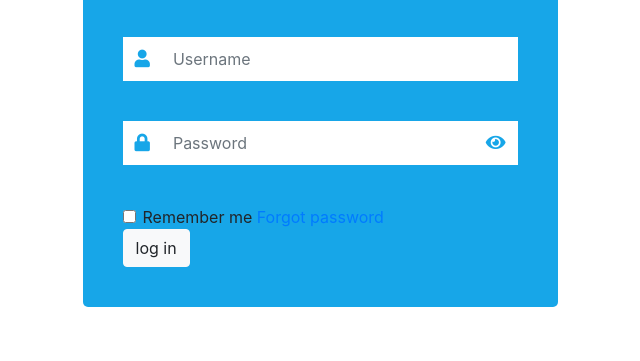
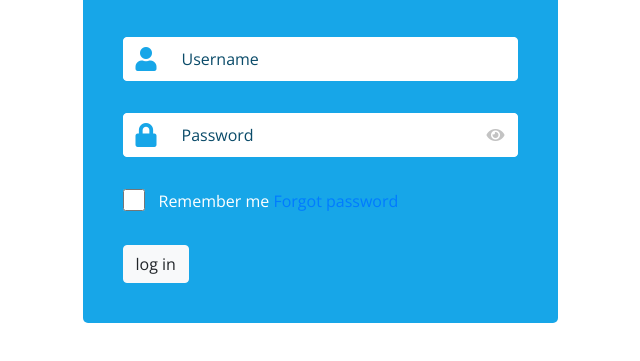
Before and after one commit to Cucurbiturilum/Airport, a plain HTML site: page login.html in a window 1280 px wide. Shown: the part 137-498 px from the top of the page, without its empty margins (320-960 px from the left). Drawn offline with nearby package versions, Linux system fonts and the light colour scheme.

Commit message:
change form height, mb, colors

```diff
--- a/assets/css/login.scss
+++ b/assets/css/login.scss
@@ -8,27 +8,60 @@
   }
 
   .input-group {
-    margin-bottom: 2.5rem;
+    margin-bottom: 2rem;
+    background-color: #fff;
+    border-radius: 5px;
     height: 2.75rem;
 
     .input-group-prepend, .input-group-append {
+      background-color: transparent;
+
       .input-group-text {
         background-color: #fff;
-        height: 100%;
-        border: none;
-        border-radius: 0;
+        border-color: #fff;
+
+        &.btn:focus {
+          box-shadow: none;
+        }
 
         i {
           color: $My-Color-Theme-3;
-          font-size: 1.1rem;
+          font-size: 1.5rem;
+
+          &.fa-eye {
+            color: #c3c3c3;
+            font-size: 1rem;
+          }
         }
       }
     }
 
     .form-control {
+      background-color: transparent;
+      border-color: #fff;
       height: 100%;
-      border: none;
-      border-radius: 0;
+
+      &::placeholder {
+        color: $My-Color-Theme-1;
+      }
+
+      &:focus {
+        box-shadow: none;
+      }
+    }
+  }
+
+  .form-check {
+    margin-bottom: 2rem;
+    .form-check-input {
+      height: 1.4rem;
+      width: 1.4rem;
+      margin-top: 0;
+    }
+    .form-check-label{
+      margin-left: 1rem;
+      font-size: 1rem;
+      color: #fff;
     }
   }
 }
--- a/assets/css/main.scss
+++ b/assets/css/main.scss
@@ -5,6 +5,10 @@ $My-Color-Theme-3: #17A6E8;
 $My-Color-Theme-4: #2A5569;
 $My-Color-Theme-5: #1281B5;
 
-
+$main-font: 'Open Sans', sans-serif;
 
 @import "login";
+
+body{
+  font-family: $main-font;
+}
--- a/login.html
+++ b/login.html
@@ -9,7 +9,7 @@
     <link rel="stylesheet" href="https://stackpath.bootstrapcdn.com/bootstrap/4.3.1/css/bootstrap.min.css"
           integrity="sha384-ggOyR0iXCbMQv3Xipma34MD+dH/1fQ784/j6cY/iJTQUOhcWr7x9JvoRxT2MZw1T" crossorigin="anonymous">
     <link rel="stylesheet" href="https://use.fontawesome.com/releases/v5.11.2/css/all.css">
-
+    <link href="https://fonts.googleapis.com/css?family=Open+Sans:300,300i,400,400i,600,600i,700,700i,800,800i&display=swap" rel="stylesheet">
     <link rel="stylesheet" href="assets/css/main.css">
     <script src="https://stackpath.bootstrapcdn.com/bootstrap/4.3.1/js/bootstrap.min.js"
             integrity="sha384-JjSmVgyd0p3pXB1rRibZUAYoIIy6OrQ6VrjIEaFf/nJGzIxFDsf4x0xIM+B07jRM"
@@ -18,7 +18,7 @@
 <body>
 <div class="container">
     <div class="row">
-        <div class="sing-in col-10 col-md-6 col-lg-5 mx-auto">
+        <div class="sing-in col-10 col-md-8 col-lg-5 mx-auto">
             <img src="assets/images/logo.png" alt="logo" class="logo mx-auto d-block img-fluid">
             <div class="input-group">
                 <div class="input-group-prepend">
@@ -37,9 +37,9 @@
                 </div>
                 <input type="text" class="form-control" placeholder="Password" aria-label="Password">
                 <div class="input-group-append">
-                    <span class="input-group-text">
+                    <button class="btn input-group-text" type="button" id="button-addon1">
                         <i class="fas fa-eye"></i>
-                    </span>
+                    </button>
                 </div>
             </div>
             <div class="form-check">
```
Also changed, not shown: assets/css/main.css, 1 other file.
